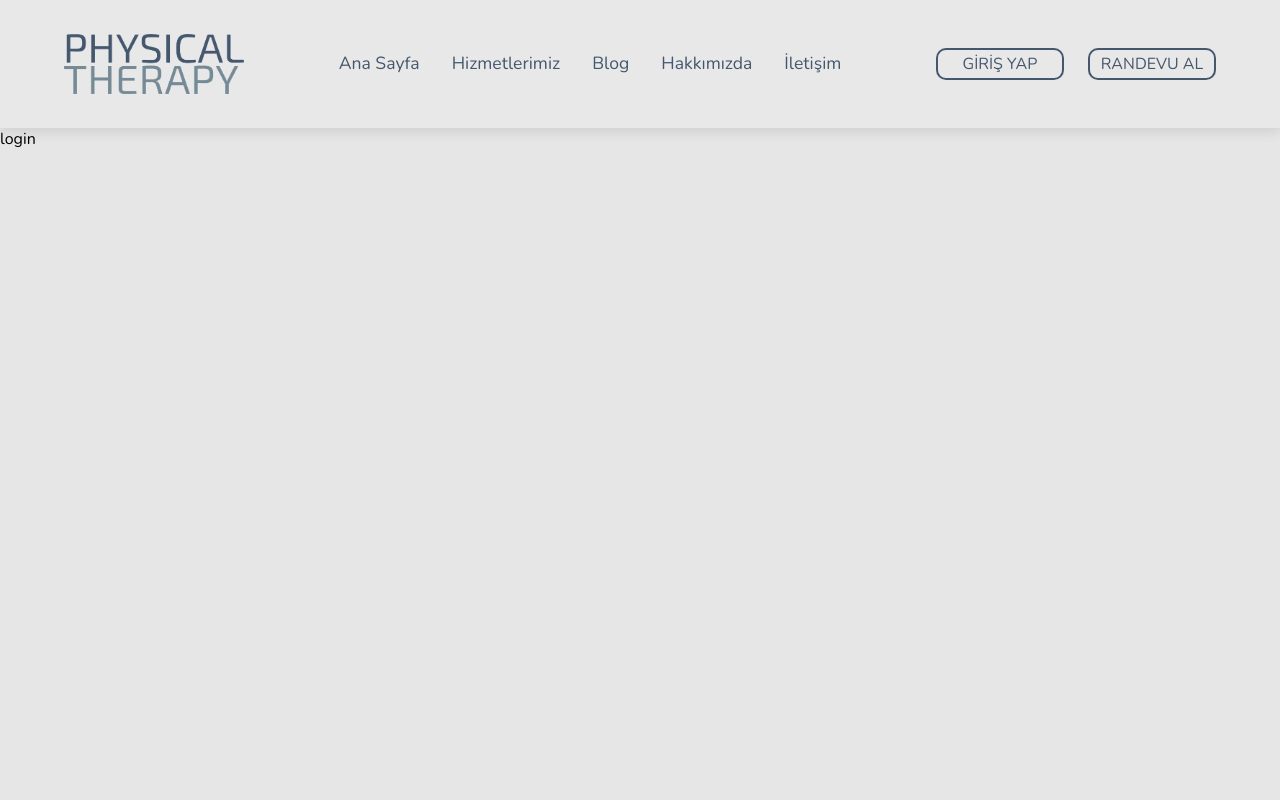
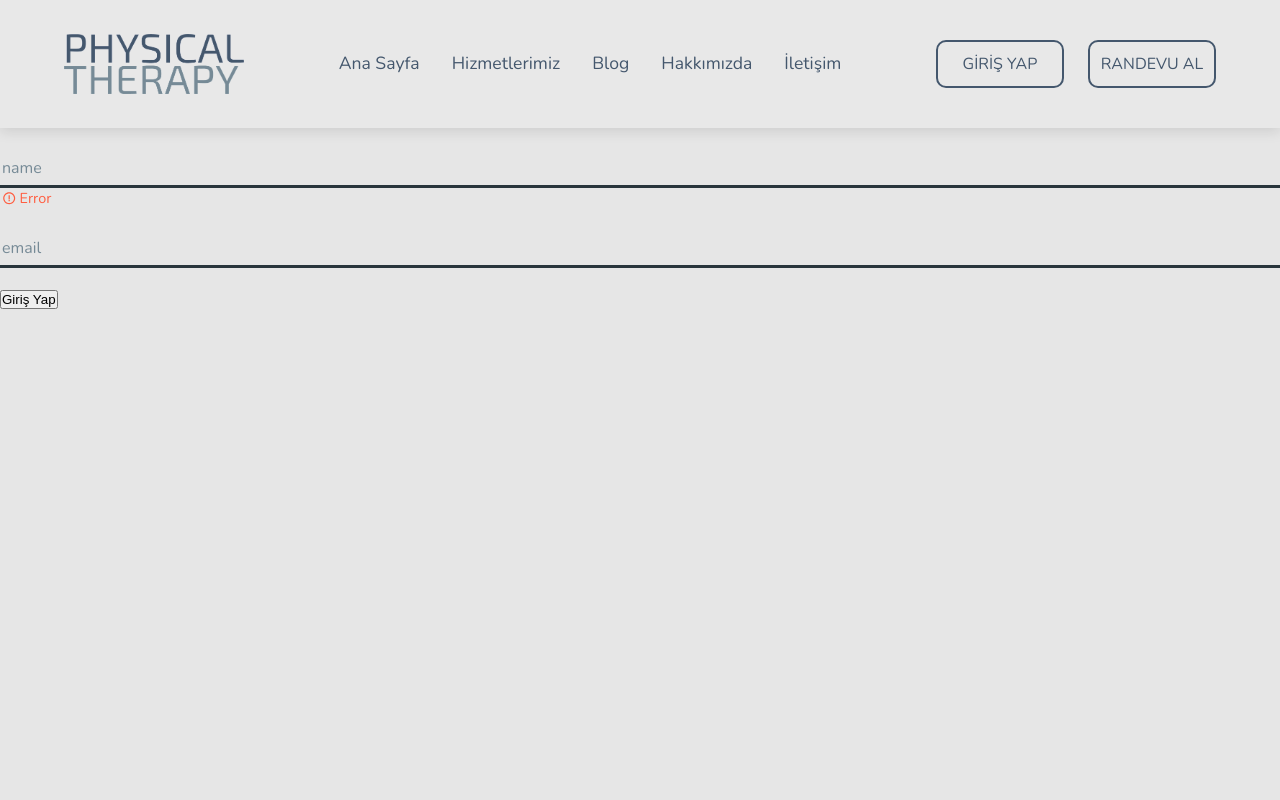
Before and after one commit to semsi-gungor/Physiotherapy-App, a Next.js app: page /login in a window 1280 px wide. Shown: the top 800 px of the page. Built offline with nearby package versions, Linux system fonts and the light colour scheme.

Commit message:
login form creating

```diff
--- a/package.json
+++ b/package.json
@@ -21,9 +21,13 @@
     "next": "13.4.8",
     "react": "18.2.0",
     "react-dom": "18.2.0",
+    "react-hook-form": "^7.45.1",
     "react-icons": "^4.10.1",
     "react-intersection-observer": "^9.5.2",
     "react-transition-group": "^4.4.5",
     "typescript": "5.1.6"
+  },
+  "devDependencies": {
+    "@hookform/devtools": "^4.3.1"
   }
 }
--- a/src/app/(signup-login)/login/page.tsx
+++ b/src/app/(signup-login)/login/page.tsx
@@ -1,5 +1,12 @@
+"use client";
+
 import Wrapper from "@/components/ui/single-page-wrapper/Wrapper";
+import LoginPage from "@/components/login/LoginPage";
 
 export default function Login() {
-  return <Wrapper>login</Wrapper>;
+  return (
+    <Wrapper>
+      <LoginPage />
+    </Wrapper>
+  );
 }
--- a/src/app/globals.css
+++ b/src/app/globals.css
@@ -16,6 +16,8 @@
   --color-white: #fff;
 
   --color-c: #f79327;
+
+  --error: rgb(255, 94, 65);
 }
 
 *,
--- /dev/null
+++ b/src/components/login/LoginPage.tsx
@@ -0,0 +1,73 @@
+"use client";
+
+import classes from "./LoginPage.module.css";
+import Input from "../ui/input/Input";
+import { useForm, FieldValues } from "react-hook-form";
+
+// type FormValues = {
+//   name: string; // form için gerekli olan bütün fieldları kendimiz tanımlayabiliriz submition da dönen data bu tipte olur ayrıca useForm<FormValues> şeklinde oluşturulmalıdır. Bu'da registerın tipinin FormValues'e dönüşmesini sağlar
+// };
+
+export default function LoginPage() {
+  const form = useForm({ mode: "all" });
+  const { register, handleSubmit, formState } = form;
+
+  const { errors } = formState;
+
+  const nameRegister = {
+    ...register("name", {
+      required: { value: true, message: "Name is required." },
+    }),
+  };
+
+  const emailRegister = {
+    ...register("email", {
+      pattern: {
+        value: /^\w+([\.-]?\w+)*@\w+([\.-]?\w+)*(\.\w{2,3})+$/,
+        message: "Email is invalid.",
+      },
+      validate: {
+        notAdmin: (fieldValue) => {
+          return (
+            fieldValue !== "admin@example.com" ||
+            "Enter a diffrent email address"
+          );
+        },
+        notBlackListed: (fieldValue) => {
+          return (
+            !fieldValue.endsWith("baddomain.com") ||
+            "This domain is not supported"
+          );
+        },
+      },
+    }),
+  };
+
+  console.log(errors ? errors : "");
+
+  function onSubmit(data: FieldValues) {
+    console.log("submitted", data);
+  }
+
+  return (
+    <div>
+      <form onSubmit={handleSubmit(onSubmit)} noValidate>
+        <Input
+          name="name"
+          register={nameRegister}
+          type="text"
+          label="name"
+          errorMessage="Error"
+        />
+        {/* <span>{errors.name?.message?.toString()}</span> */}
+        <Input
+          name="email"
+          register={emailRegister}
+          type="email"
+          label="email"
+        />
+        <button type="submit">Giriş Yap</button>
+      </form>
+    </div>
+  );
+}
--- a/src/components/navbar/Buttons.module.css
+++ b/src/components/navbar/Buttons.module.css
@@ -7,7 +7,7 @@
   text-decoration: none;
   color: var(--color-5);
   width: 8rem;
-  height: 2rem;
+  height: 3rem;
   border-radius: 10px;
   border: 2px solid var(--color-5);
   display: grid;
--- a/src/components/navbar/Buttons.tsx
+++ b/src/components/navbar/Buttons.tsx
@@ -6,7 +6,7 @@ import Button from "../ui/button/Button";
 export default function Buttons() {
   return (
     <div className={classes.btnContainer}>
-      <Link href="/">GİRİŞ YAP</Link>
+      <Link href="/login">GİRİŞ YAP</Link>
       <Link href="/">RANDEVU AL</Link>
     </div>
   );
--- /dev/null
+++ b/src/components/ui/input/Input.module.css
@@ -0,0 +1,45 @@
+.inputContainer {
+  width: 100%;
+  height: 5rem;
+  display: flex;
+  justify-content: center;
+  align-items: center;
+  position: relative;
+}
+
+.input {
+  width: 100%;
+  height: 2.5rem;
+  font-size: 1rem;
+  padding: 0 2px;
+  border: none;
+  background: none;
+  border-bottom: 3px solid var(--color-6);
+  outline: none;
+}
+
+.label {
+  position: absolute;
+  color: var(--color-4);
+  z-index: 0;
+  pointer-events: none;
+  left: 2px;
+  transition: 300ms;
+}
+
+.input:focus ~ label,
+.input:not(:placeholder-shown) ~ label {
+  transform: translateY(-110%);
+  font-size: 0.8rem;
+}
+
+.errorMessage {
+  position: absolute;
+  left: 2px;
+  bottom: 0;
+  font-size: 0.9rem;
+  display: flex;
+  align-items: center;
+  gap: 0.2rem;
+  color: var(--error);
+}
--- /dev/null
+++ b/src/components/ui/input/Input.tsx
@@ -0,0 +1,43 @@
+"use client";
+
+import classes from "./Input.module.css";
+import { UseFormRegisterReturn } from "react-hook-form";
+import { BiErrorCircle } from "react-icons/bi";
+
+type Props = {
+  type: string;
+  name: string;
+  label: string;
+  register: UseFormRegisterReturn;
+  required?: string;
+  errorMessage?: string;
+};
+
+export default function Input({
+  type,
+  name,
+  label,
+  register,
+  errorMessage,
+}: Props) {
+  return (
+    <div className={classes.inputContainer}>
+      <input
+        id={name}
+        placeholder=" "
+        className={classes.input}
+        type={type}
+        {...register}
+      />
+      <label htmlFor={name} className={classes.label}>
+        {label}
+      </label>
+      {errorMessage && (
+        <div className={classes.errorMessage}>
+          <BiErrorCircle />
+          <p>{errorMessage}</p>
+        </div>
+      )}
+    </div>
+  );
+}
--- a/src/components/ui/single-page-wrapper/Wrapper.tsx
+++ b/src/components/ui/single-page-wrapper/Wrapper.tsx
@@ -1,3 +1,5 @@
+"use client";
+
 import classes from "./Wrapper.module.css";
 
 export default function Wrapper({ children }: { children: React.ReactNode }) {
```
Also changed, not shown: src/components/login/LoginPage.module.css (added), 1 other file (tests, documents, lock files or other folders).
